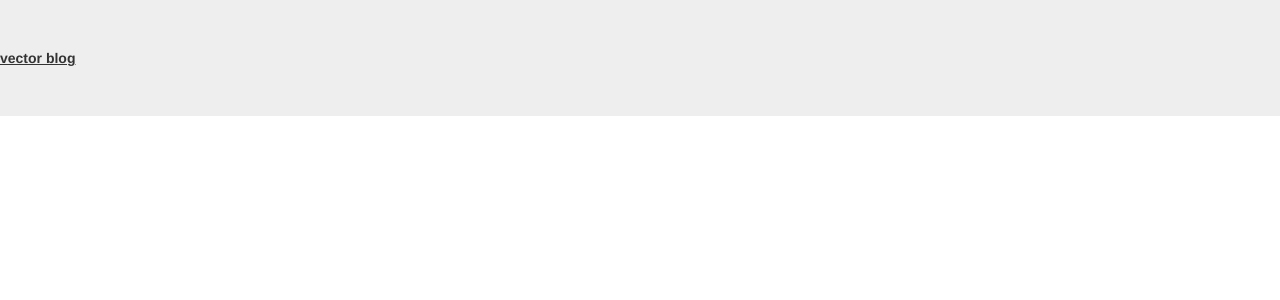
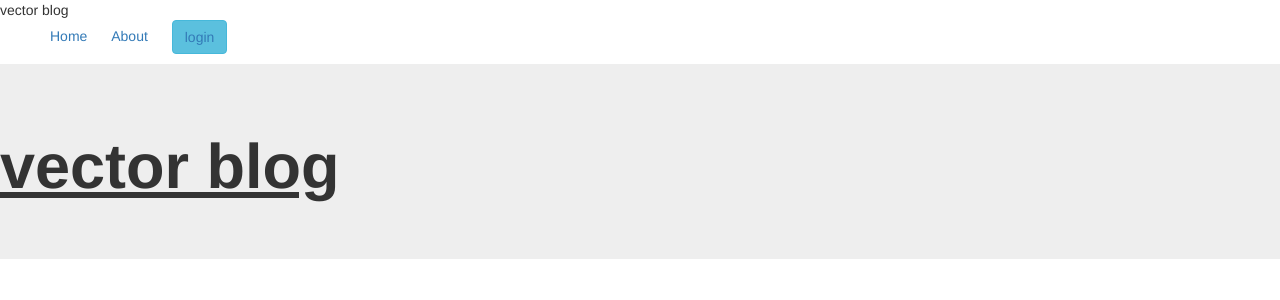
Before and after one commit to Vector254/vector-blog, a Flask app: page / in a window 1280 px wide. Shown: the top 300 px of the page. Run offline with Flask 2, Linux system fonts and the light colour scheme; some libraries are stand-ins or nearby versions.

Commit message:
add navbar

```diff
--- a/app/templates/index.html
+++ b/app/templates/index.html
@@ -4,6 +4,6 @@
 
 {% block content %}
 <div class="jumbotron">
-    <u><b>vector blog</b></u>
+    <h1 class="text center"><u><b>vector blog</b></u></h1>
 </div>
 {% endblock %}
--- a/app/templates/navbar.html
+++ b/app/templates/navbar.html
@@ -0,0 +1,26 @@
+<style>
+
+    ul li {
+
+        display: inline;
+        text-align: center;
+        padding: 10px;
+
+    }
+</style>
+<div class="nav">
+    <div class="name">vector blog</div>
+    <div class="navi">
+        <ul>
+            <li>
+                <a href="#">Home</a>
+            </li>
+            <li>
+                <a href="#">About</a>
+            </li>
+            <li>
+                <button class="btn btn-info"><a href="#">login</a></button>
+            </li>
+        </ul>
+    </div>
+</div>
--- a/manage.py
+++ b/manage.py
@@ -15,7 +15,7 @@ manager.add_command('db',MigrateCommand)
 
 @manager.shell
 def make_shell_context():
-    return dict(app = app,db = db,User = User, Pitches=Pitches, Comment=Comment )
+    return dict(app = app,db = db,Posts=Posts,Comment=Comment)
 
 if __name__ == "__main__":
     manager.run()
```
